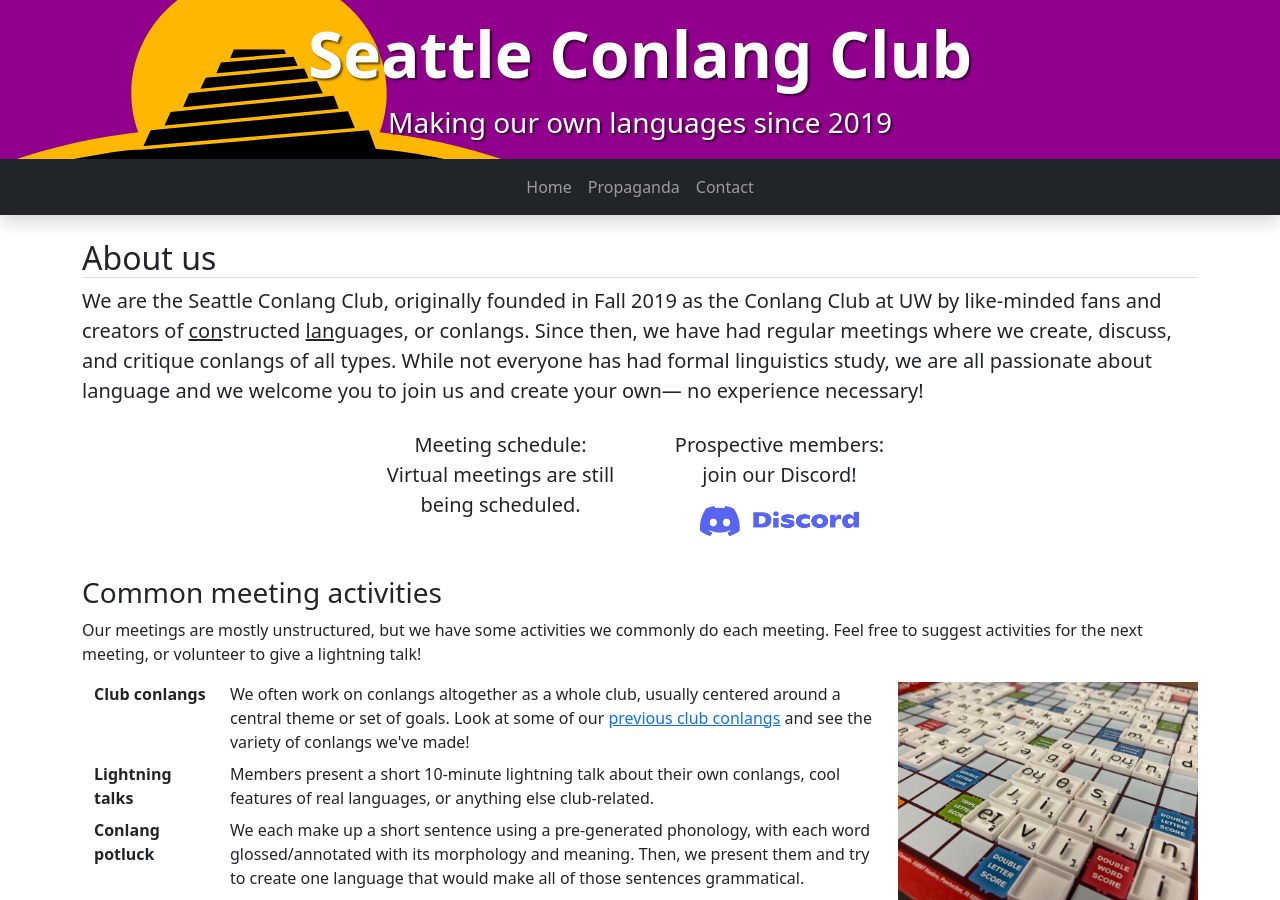
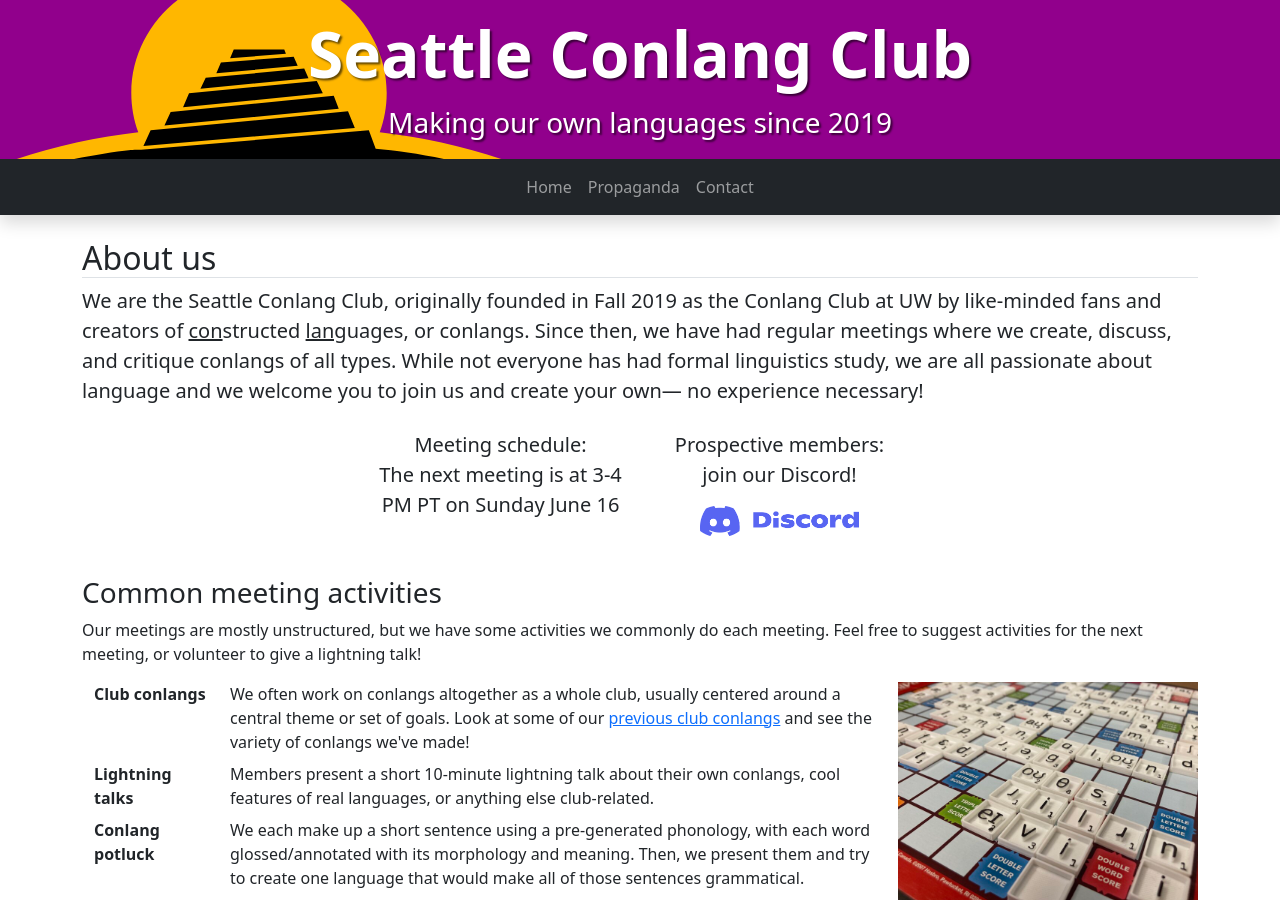
Before and after one commit to conlangclub/sl-ling-proj, a Jekyll site: the page built from index.html, in a window 1280 px wide and 900 px high. Built offline with Jekyll 4.4.1, drawn with Linux system fonts in a browser that asks for light colours.

Commit message:
update next meeting time

```diff
--- a/index.html
+++ b/index.html
@@ -14,7 +14,7 @@ description: We are the Seattle Conlang Club, originally founded in Fall 2019 as
         <p>
           <strong>Meeting schedule:</strong>
           <br>
-          Virtual meetings are still being scheduled.
+          The next meeting is at 3-4 PM PT on Sunday June 16
         </p>
       </div>
 
```
